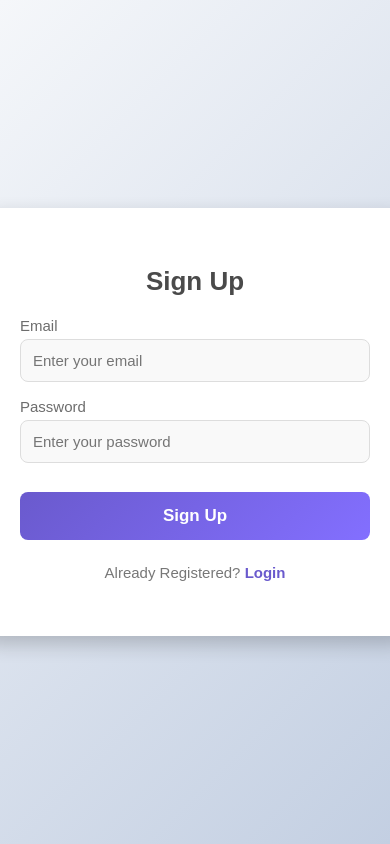
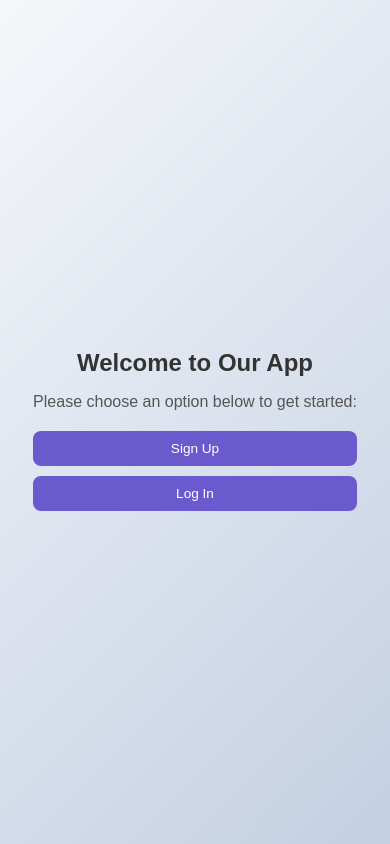
Before and after one commit to darren2581/login-page, a React (Create React App) app: page / in a window 390 px wide. Built offline with nearby package versions, Linux system fonts and the light colour scheme.

Commit message:
Done Home Page

```diff
--- a/src/App.css
+++ b/src/App.css
@@ -25,6 +25,7 @@ body {
   box-shadow: 0 8px 20px rgba(0, 0, 0, 0.2);
   width: 350px;
   text-align: center;
+  transition: all 0.3s ease;
 }
 
 /* Title styling */
@@ -100,3 +101,34 @@ body {
 .auth-form a:hover {
   text-decoration: underline;
 }
+
+
+
+/* Responsive styles */
+@media (max-width: 480px) {
+  .auth-form {
+    width: 100%;
+  }
+
+  .auth-form h1 {
+    font-size: 20px;
+  }
+
+  .auth-form label {
+    font-size: 13px;
+  }
+
+  .auth-form input {
+    padding: 8px;
+    font-size: 13px;
+  }
+
+  .auth-form button {
+    padding: 10px;
+    font-size: 14px;
+  }
+
+  .auth-form p {
+    font-size: 13px;
+  }
+}
--- a/src/App.js
+++ b/src/App.js
@@ -3,13 +3,14 @@ import SignUp from './components/SignUp';
 import Login from './components/Login';
 import SignOut from './components/SignOut';
 import { BrowserRouter, Route, Routes } from 'react-router-dom';
+import HomePage from './components/HomePage';
 
 function App() {
   return (
     <div className="container">
       <BrowserRouter>
         <Routes>
-          <Route path="/" element={<SignUp />} /> {/* Default Route */}
+          <Route path="/" element={<HomePage />} /> {/* Default Route */}
           <Route path="/signup" element={<SignUp />} />
           <Route path="/login" element={<Login />} />
           <Route path="/signout" element={<SignOut />} />
--- /dev/null
+++ b/src/components/HomePage.js
@@ -0,0 +1,22 @@
+import React from 'react';
+import { Link } from 'react-router-dom';
+import '../styles/HomePage.css';
+
+const HomePage = () => {
+  return (
+    <div className="home-container">
+      <h1>Welcome to Our App</h1>
+      <p>Please choose an option below to get started:</p>
+      <div className="button-group">
+        <Link to="/signup" className="home-button">
+          Sign Up
+        </Link>
+        <Link to="/login" className="home-button">
+          Log In
+        </Link>
+      </div>
+    </div>
+  );
+};
+
+export default HomePage;
--- a/src/components/Login.js
+++ b/src/components/Login.js
@@ -1,6 +1,7 @@
 import React, { useState } from 'react';
 import { auth } from '../firebase';
 import { signInWithEmailAndPassword } from 'firebase/auth'; // Correct function name
+import { Link } from 'react-router-dom';
 
 const Login = () => {
     const [email, setEmail] = useState('');
@@ -29,7 +30,7 @@ const Login = () => {
                     <input type='password' name='password' placeholder='Enter your password' onChange={(e) => setPassword(e.target.value)} />
                 </label>
                 <button type='submit'>Login</button> {/* Changed button text to "Login" */}
-                <p>Don't have an account? <a href="/signup">Sign Up</a></p>
+                <p>Don't have an account? <Link to="/signup">Sign Up</Link></p>
             </form>
         </div>
     );
--- a/src/components/SignUp.js
+++ b/src/components/SignUp.js
@@ -1,6 +1,7 @@
 import { React,useState } from 'react';
 import {auth} from '../firebase';
 import { createUserWithEmailAndPassword } from 'firebase/auth';
+import { Link } from 'react-router-dom';
 
 const SignUp = () => {
     const [email, setEmail] = useState('');
@@ -29,7 +30,7 @@ const SignUp = () => {
                 <input type='password' name='password' placeholder='Enter your password' onChange={(e) => setPassword(e.target.value)}/>
             </label>
             <button type='submit'>Sign Up</button>
-            <p>Already Registered? <a href="/login">Login</a></p>
+            <p>Already Registered? <Link to="/login">Login</Link></p>
         </form>
     </div>
   );
--- /dev/null
+++ b/src/styles/HomePage.css
@@ -0,0 +1,63 @@
+.home-container {
+  text-align: center;
+  padding: 20px;
+}
+
+.home-container h1 {
+  font-size: 2rem;
+  color: #333;
+}
+
+.home-container p {
+  font-size: 1.2rem;
+  color: #555;
+  margin-bottom: 20px;
+}
+
+.button-group {
+  display: flex;
+  justify-content: center;
+  gap: 20px;
+  margin-top: 20px;
+}
+
+.home-button {
+  display: inline-block;
+  padding: 12px 24px;
+  font-size: 1rem;
+  color: white;
+  background-color: #6a5acd;
+  border-radius: 8px;
+  text-decoration: none;
+  transition: background-color 0.3s;
+}
+
+.home-button:hover {
+  background-color: #836fff;
+}
+
+
+  /* Responsive Styles */
+  @media (max-width: 480px) {
+    .home-container {
+      padding: 10px;
+    }
+
+    .home-container h1 {
+      font-size: 1.5rem;
+    }
+
+    .home-container p {
+      font-size: 1rem;
+    }
+
+    .button-group {
+      gap: 10px;
+      flex-direction: column;
+    }
+
+    .home-button {
+      padding: 10px 15px;
+      font-size: 0.85rem;
+    }
+  }
```
